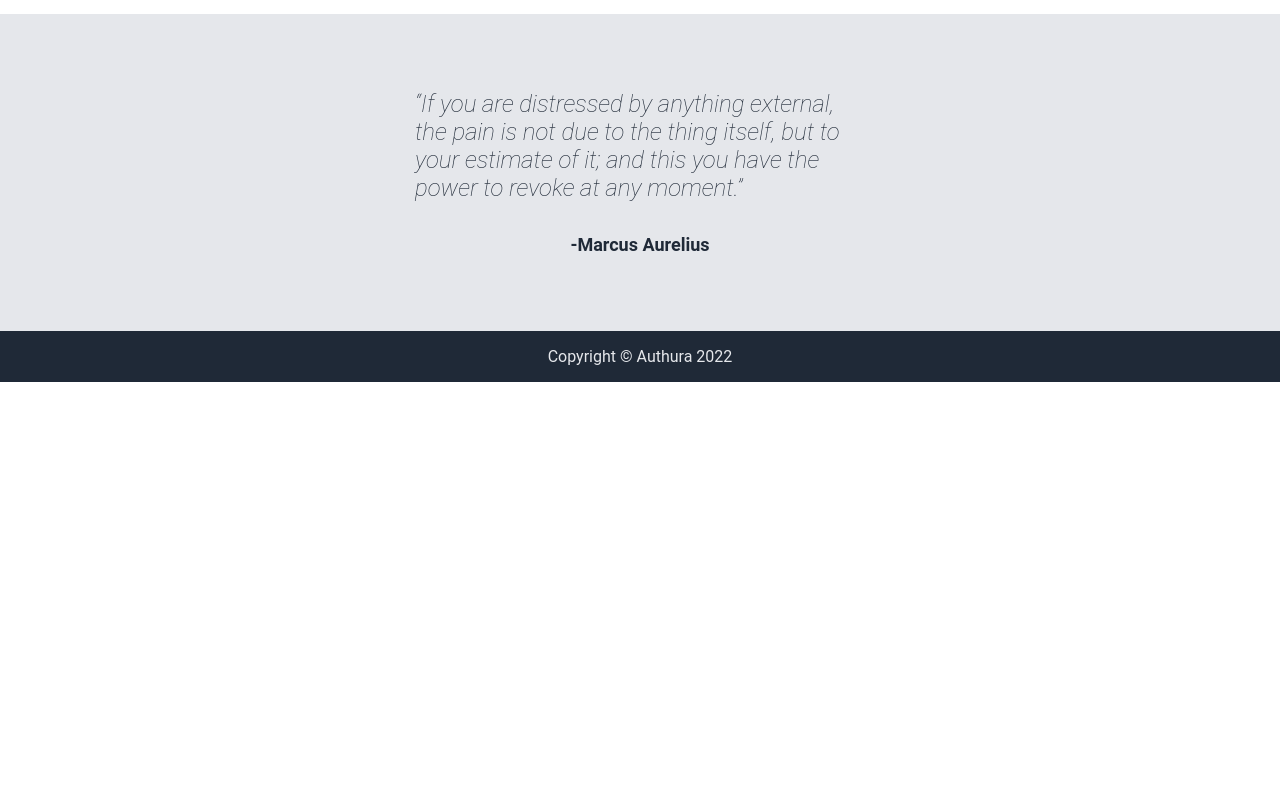
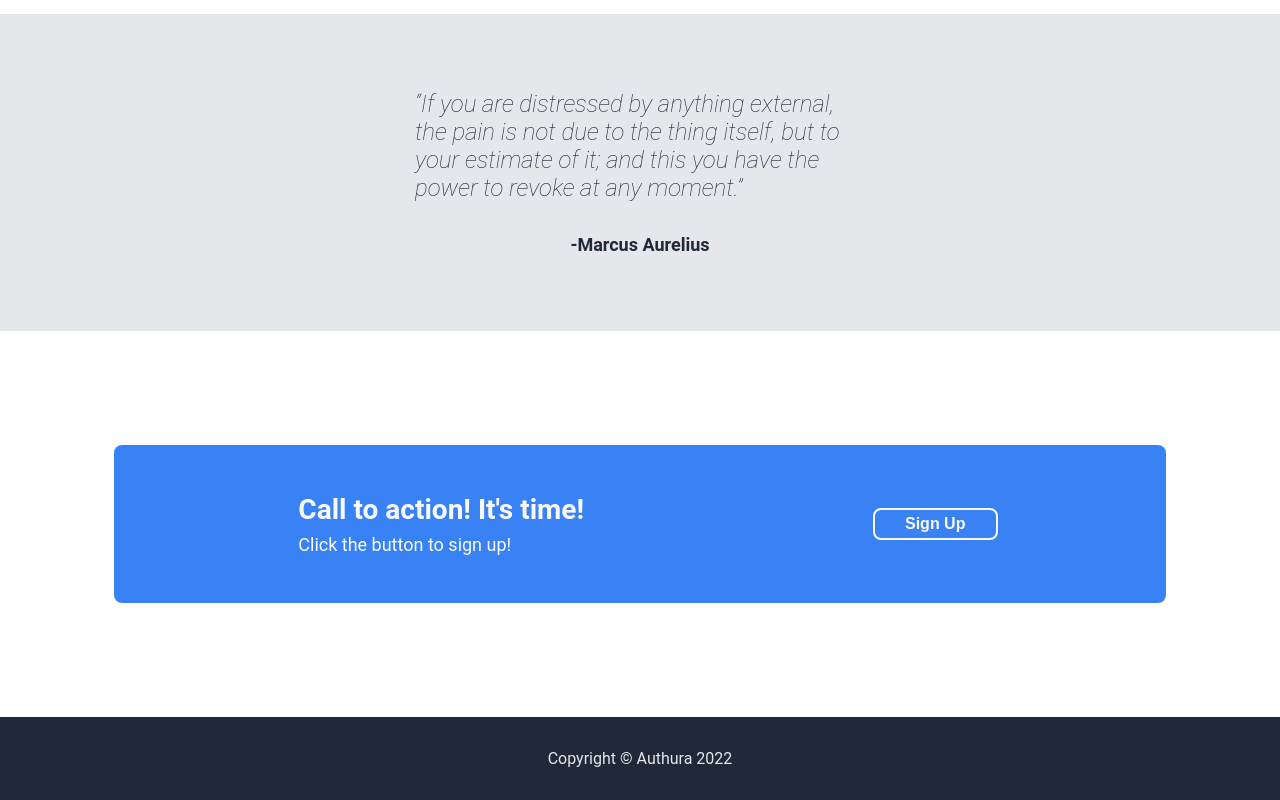
Before and after one commit to authura/landing-page, a plain HTML site: page index.html in a window 1280 px wide. Shown: the part 932-1732 px from the top of the page. Before the commit the page ends 1314 px from the top, so only its background shows below. Drawn offline with Linux system fonts and the light colour scheme.

Commit message:
Added call-to-action, basic layout complete

```diff
--- a/index.html
+++ b/index.html
@@ -64,7 +64,11 @@
             </div>
         </div>
         <div class="call-to-action">
-
+            <div class="cta-text">
+                <h3>Call to action! It's time!</h3>
+                <p>Click the button to sign up!</p>
+            </div>
+            <button class="cta-btn">Sign Up</button>
         </div>
     </main>
     <footer>
--- a/style.css
+++ b/style.css
@@ -74,13 +74,13 @@ ul {
     background-color: #3882f6;
     color: #e5e7eb;
     font-weight: bold;
+    border: none;
 }
 
 button {
     display: block;
     width: 30%;
     height: 32px;
-    border: none;
     text-align: center;
     font-size: 16px;
     border-radius: 8px;
@@ -148,8 +148,47 @@ button {
     color: #1f2937;
 }
 
+.call-to-action {
+    display: flex;
+    align-items: center;
+    justify-content: space-around;
+    color: #f9faf8;
+    background-color: #3882f6;
+    padding: 32px;
+    margin: 114px;
+    border-radius: 8px;
+}
+
+.cta-text {
+  padding: 16px;
+  display: flex;
+  flex-direction: column;
+  gap: 8px;
+
+}
+
+.call-to-action h3 {
+    font-weight: bold;
+    font-size: 28px;
+}
+
+.call-to-action p {
+    font-size: 18px;
+}
+
+.cta-btn {
+    display: block;
+    border: 2px solid #f9faf8;
+    background-color: #3882f6;
+    color: #f9faf8;
+    font-weight: bold;
+    border-radius: 8px;
+    width: 125px;
+}
+
+
 footer {
-    padding: 16px;
+    padding: 32px;
     color: #e5e7eb;
     text-align: center;
 }
```
